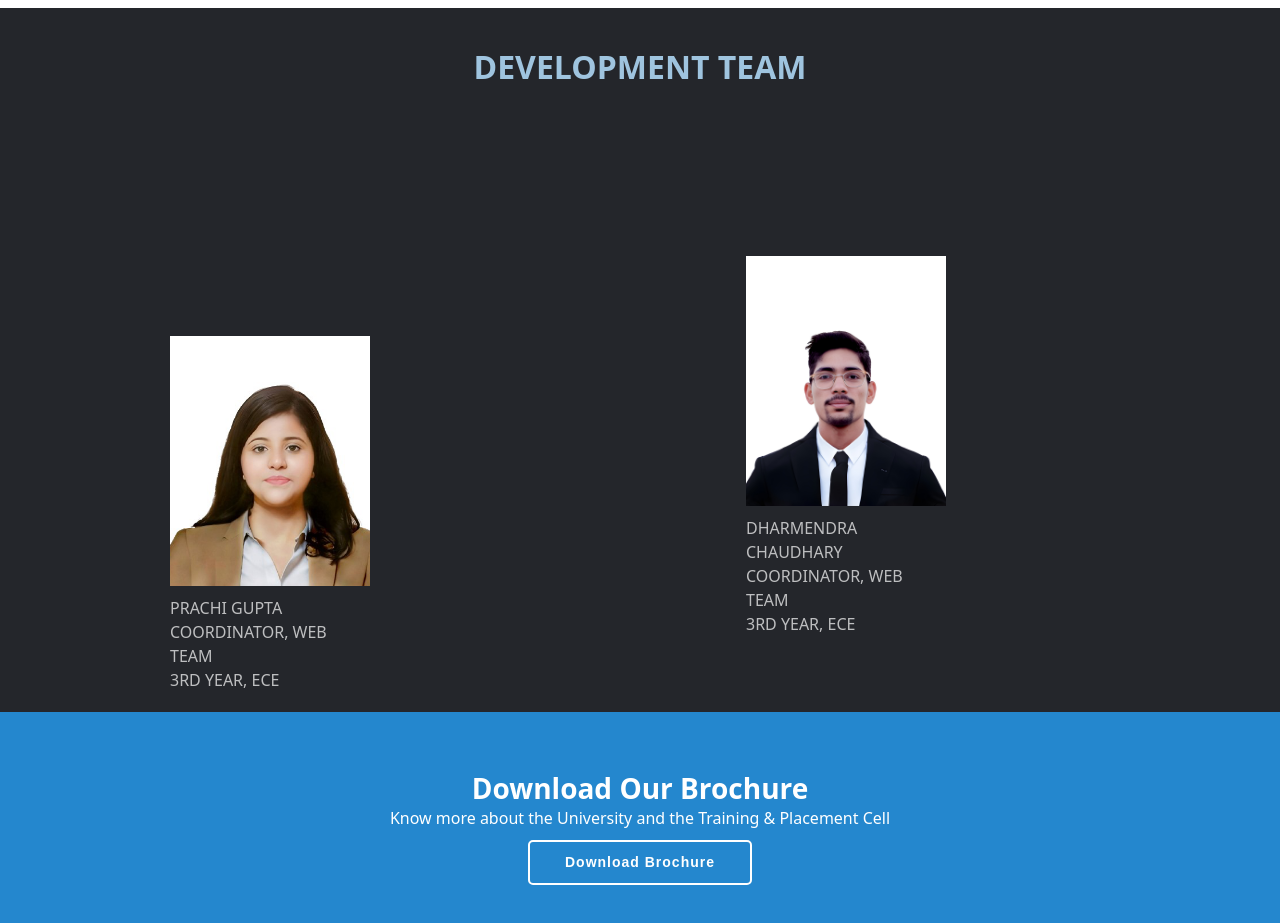
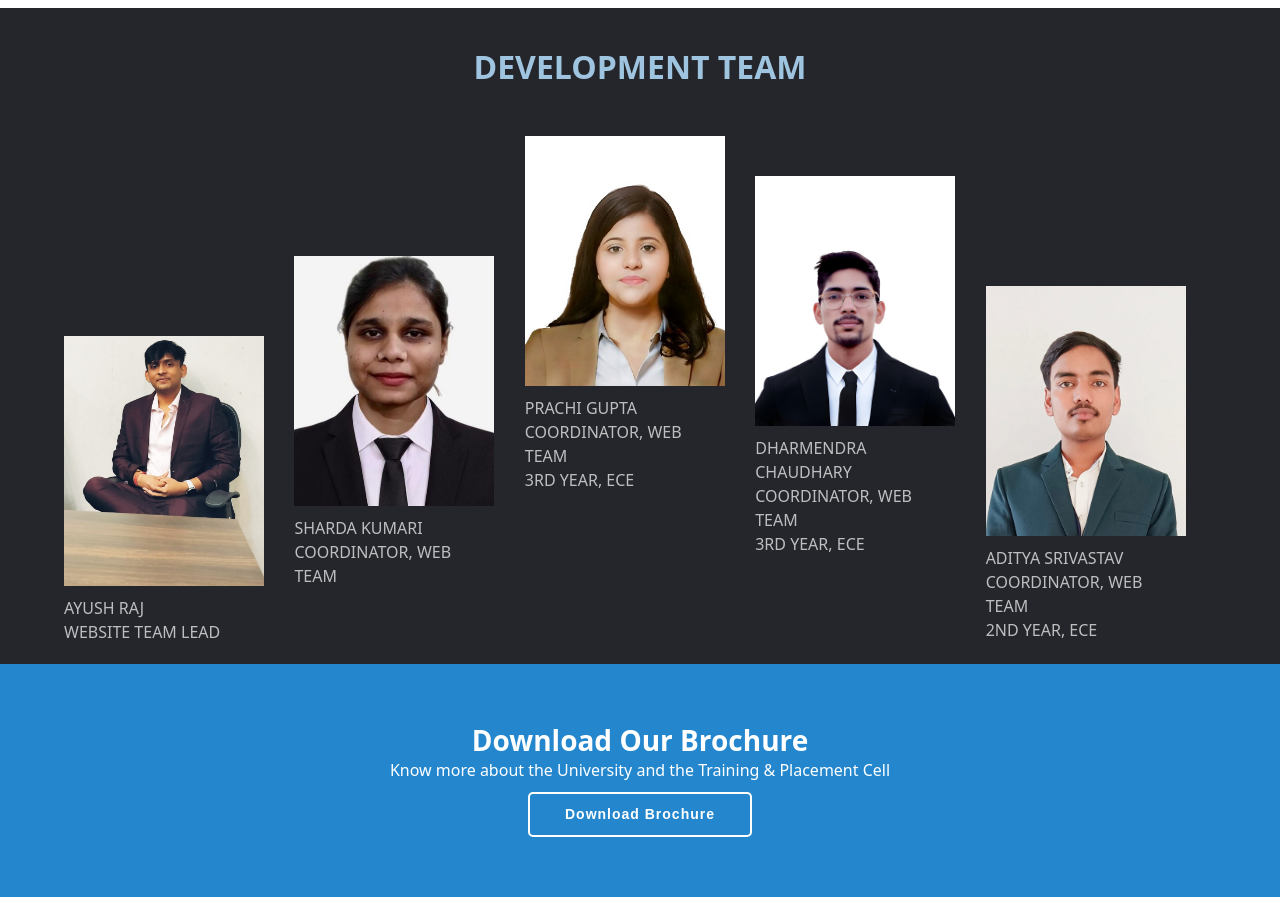
Before and after one commit to AdityacodeNIT/tnpmznit, a React (Create React App) app: page / in a window 1280 px wide. Shown: the part 8340-9263 px from the top of the page. Built offline with nearby package versions, Linux system fonts and the light colour scheme.

Commit message:
updated development team

```diff
--- a/src/components/WebTeamMember.js
+++ b/src/components/WebTeamMember.js
@@ -11,16 +11,32 @@ const WebTeam = () => {
   ];
 
   const [currentIndex, setCurrentIndex] = useState(0);
+  const [isSmallScreen, setIsSmallScreen] = useState(window.innerWidth < 768);
 
   useEffect(() => {
-    const interval = setInterval(() => {
-      setCurrentIndex(prevIndex => (prevIndex + 2) % associateMembers.length);
-    }, 4000);
+    const handleResize = () => {
+      setIsSmallScreen(window.innerWidth < 768);
+    };
 
-    return () => clearInterval(interval);
-  }, [associateMembers.length]);
+    window.addEventListener('resize', handleResize);
+
+    return () => window.removeEventListener('resize', handleResize);
+  }, []);
+
+  useEffect(() => {
+    if (isSmallScreen) {
+      const interval = setInterval(() => {
+        setCurrentIndex(prevIndex => (prevIndex + 2) % associateMembers.length);
+      }, 3000); // Change every 3 seconds
+
+      return () => clearInterval(interval);
+    }
+  }, [isSmallScreen, associateMembers.length]);
 
   const getVisibleMembers = () => {
+    if (!isSmallScreen) {
+      return associateMembers;
+    }
     const firstIndex = currentIndex;
     const secondIndex = (currentIndex + 1) % associateMembers.length;
     return [associateMembers[firstIndex], associateMembers[secondIndex]];
```
